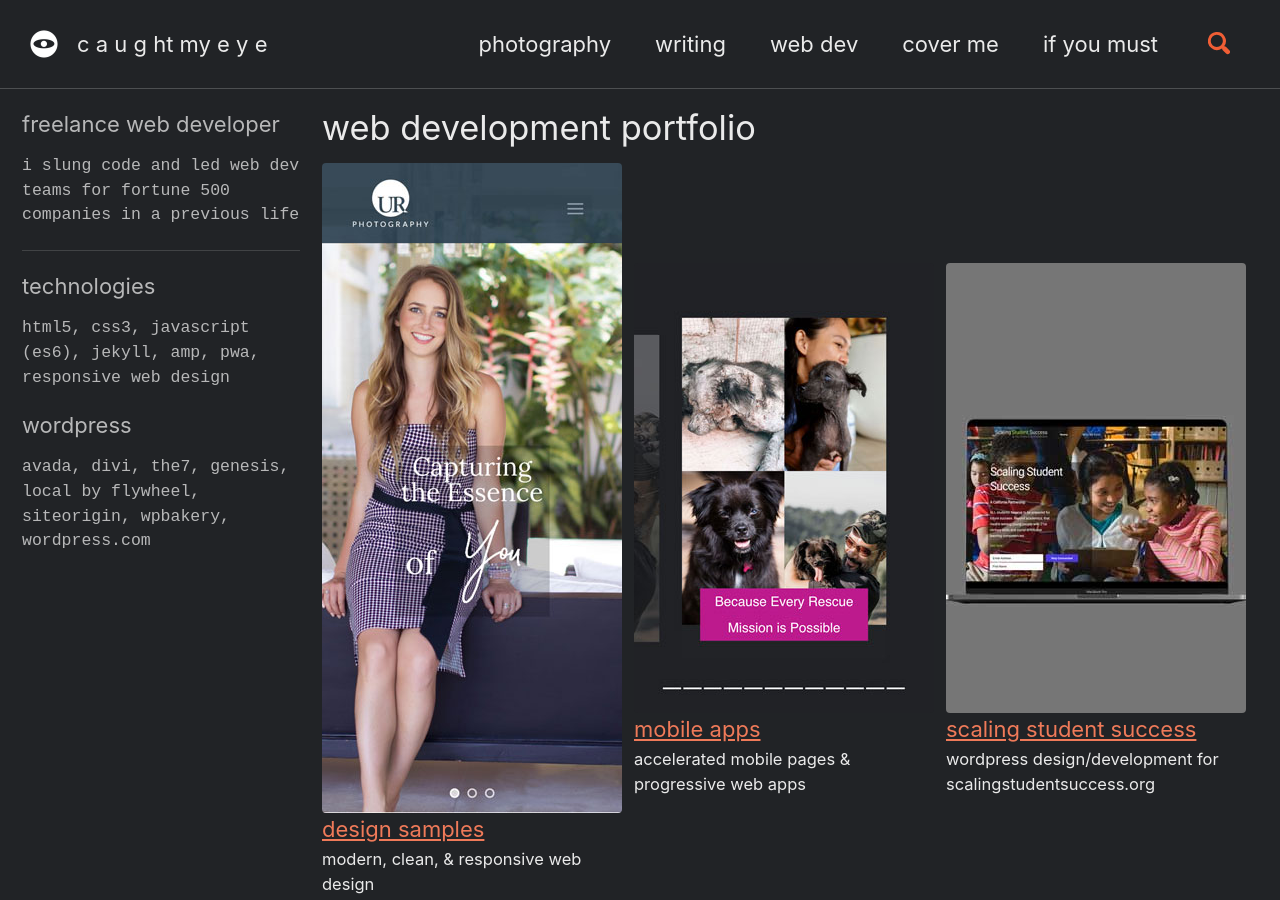
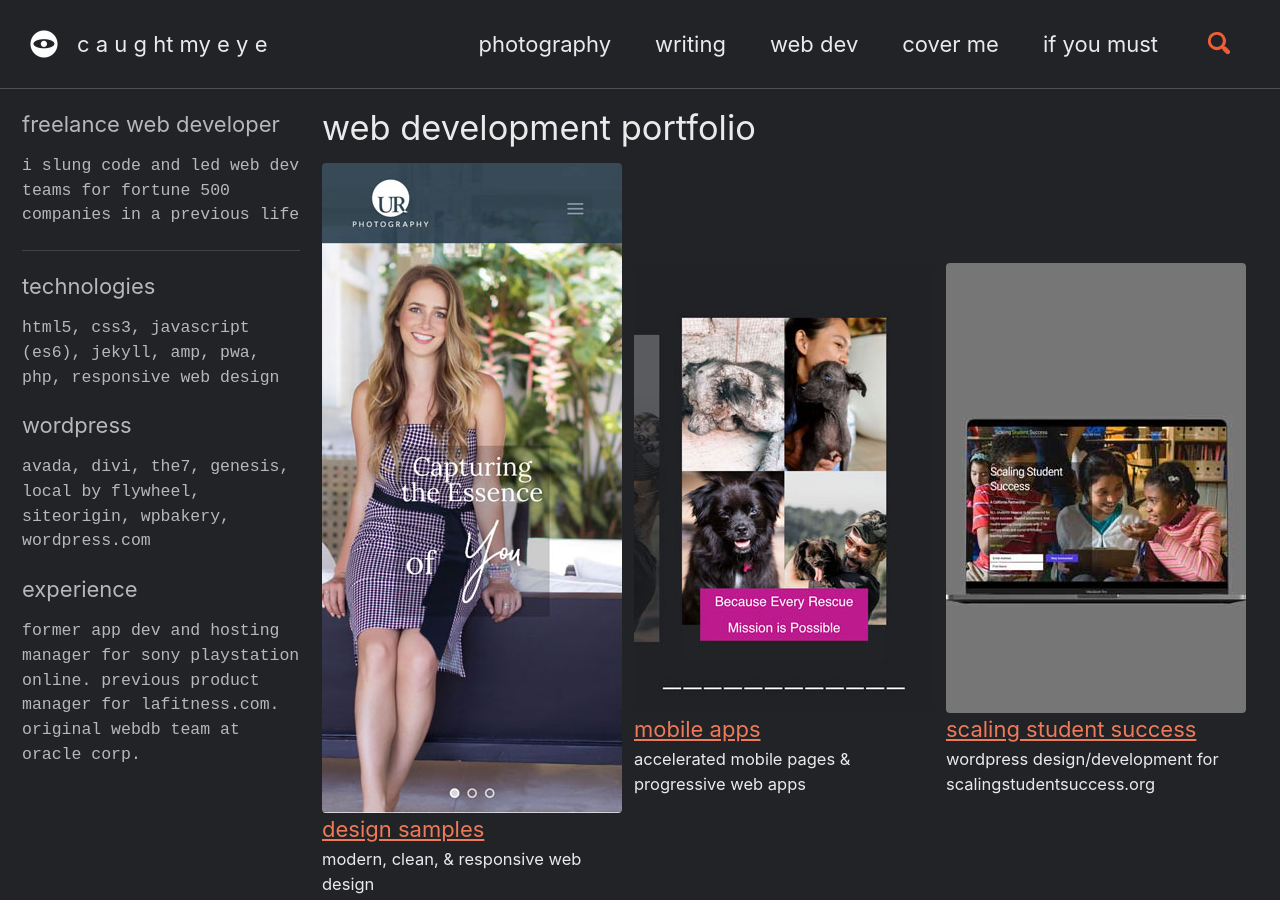
Before and after one commit to marklchaves/caughtmyeye, a Jekyll site: the page built from _pages/webdev.md, in a window 1280 px wide and 900 px high. Built offline with Jekyll 4.4.1, drawn with Linux system fonts in a browser that asks for light colours; cached includes are drawn as plain includes; nearby versions of some CDN libraries.

Commit message:
Updated '_pages/webdev.md' via CloudCannon

```diff
--- a/_pages/webdev.md
+++ b/_pages/webdev.md
@@ -11,9 +11,11 @@ sidebar:
     text: "i slung code and led web dev teams for fortune 500 companies in a previous life"
   - title: "<hr>"
   - title: "technologies"
-    text: "html5, css3, javascript (es6), jekyll, amp, pwa, responsive web design"
+    text: "html5, css3, javascript (es6), jekyll, amp, pwa, php, responsive web design"
   - title: wordpress
     text: avada, divi, the7, genesis, local by flywheel, siteorigin, wpbakery, wordpress.com
+  - title: experience
+    text: former app dev and hosting manager for sony playstation online. previous product manager for lafitness.com. original webdb team at oracle corp.
 sort_by: date
 sort_order: reverse
 masonry: false
```
